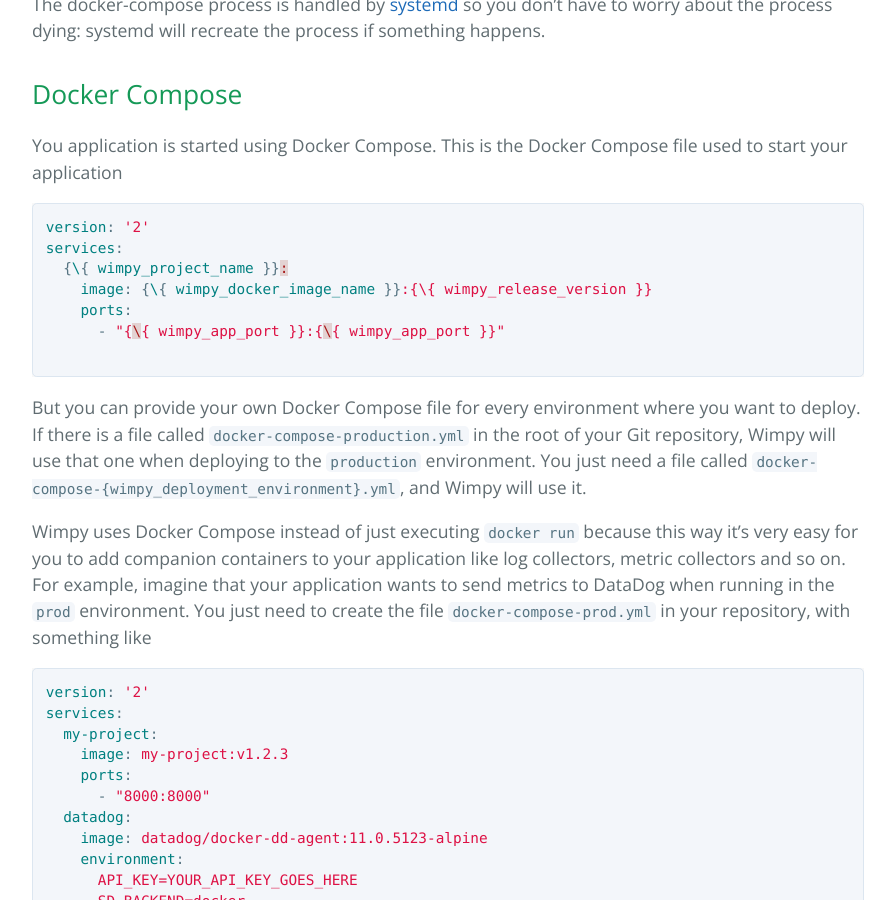
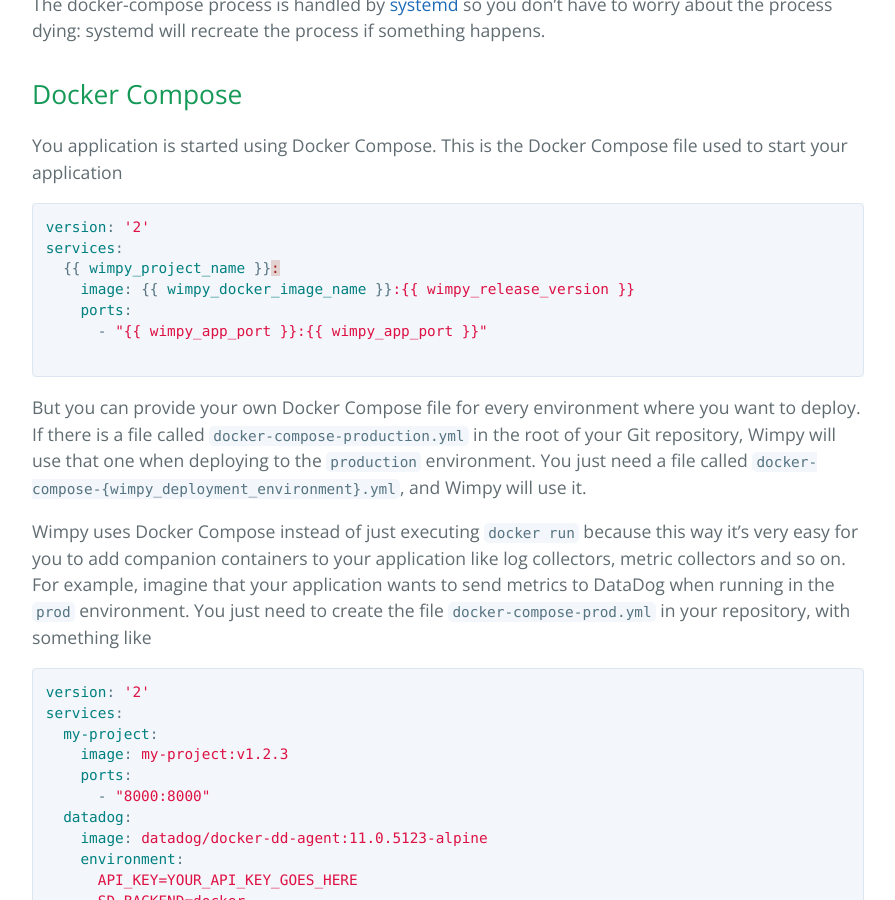
Before and after one commit to wimpy/wimpy.deploy, a Jekyll site: the page built from docs/running.md, in a window 1280 px wide and 900 px high, scrolled down 830 px. Shown: the whole window, without its empty margins (192-1087 px from the left). Built offline with Jekyll 4.4.1, drawn with Linux system fonts in a browser that asks for light colours.

Commit message:
Escaping brackets in docs

````diff
--- a/docs/running.md
+++ b/docs/running.md
@@ -20,15 +20,17 @@ The docker-compose process is handled by [systemd](https://www.freedesktop.org/w
 You application is started using Docker Compose.
 This is the Docker Compose file used to start your application
 
+{% raw %}
 ```yaml
 version: '2'
 services:
-  {\{ wimpy_project_name }}:
-    image: {\{ wimpy_docker_image_name }}:{\{ wimpy_release_version }}
+  {{ wimpy_project_name }}:
+    image: {{ wimpy_docker_image_name }}:{{ wimpy_release_version }}
     ports:
-      - "{\{ wimpy_app_port }}:{\{ wimpy_app_port }}"
+      - "{{ wimpy_app_port }}:{{ wimpy_app_port }}"
 
 ```
+{% endraw %}
 
 But you can provide your own Docker Compose file for every environment where you want to deploy.
 If there is a file called `docker-compose-production.yml` in the root of your Git repository, Wimpy will use that one when deploying to the `production` environment.
````
